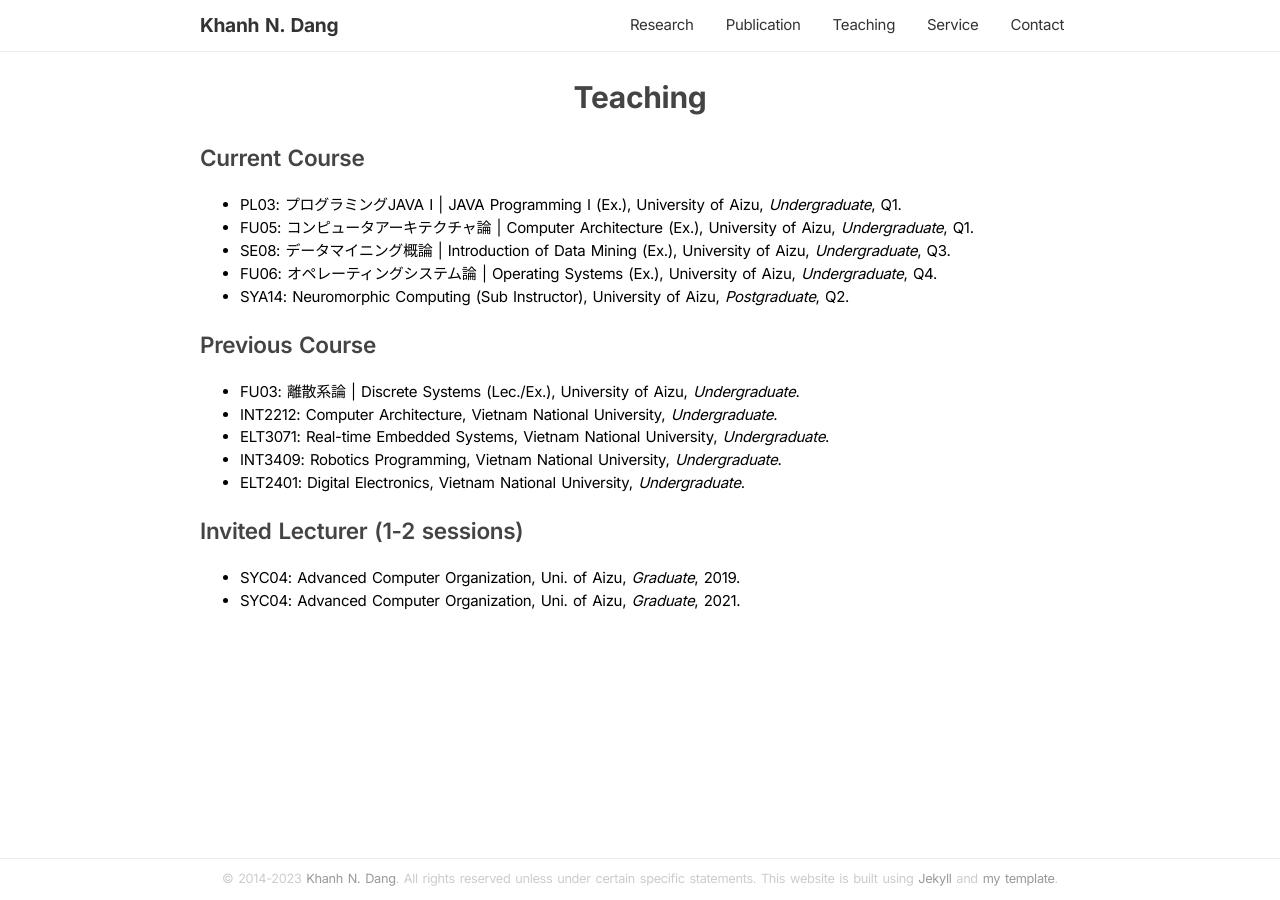
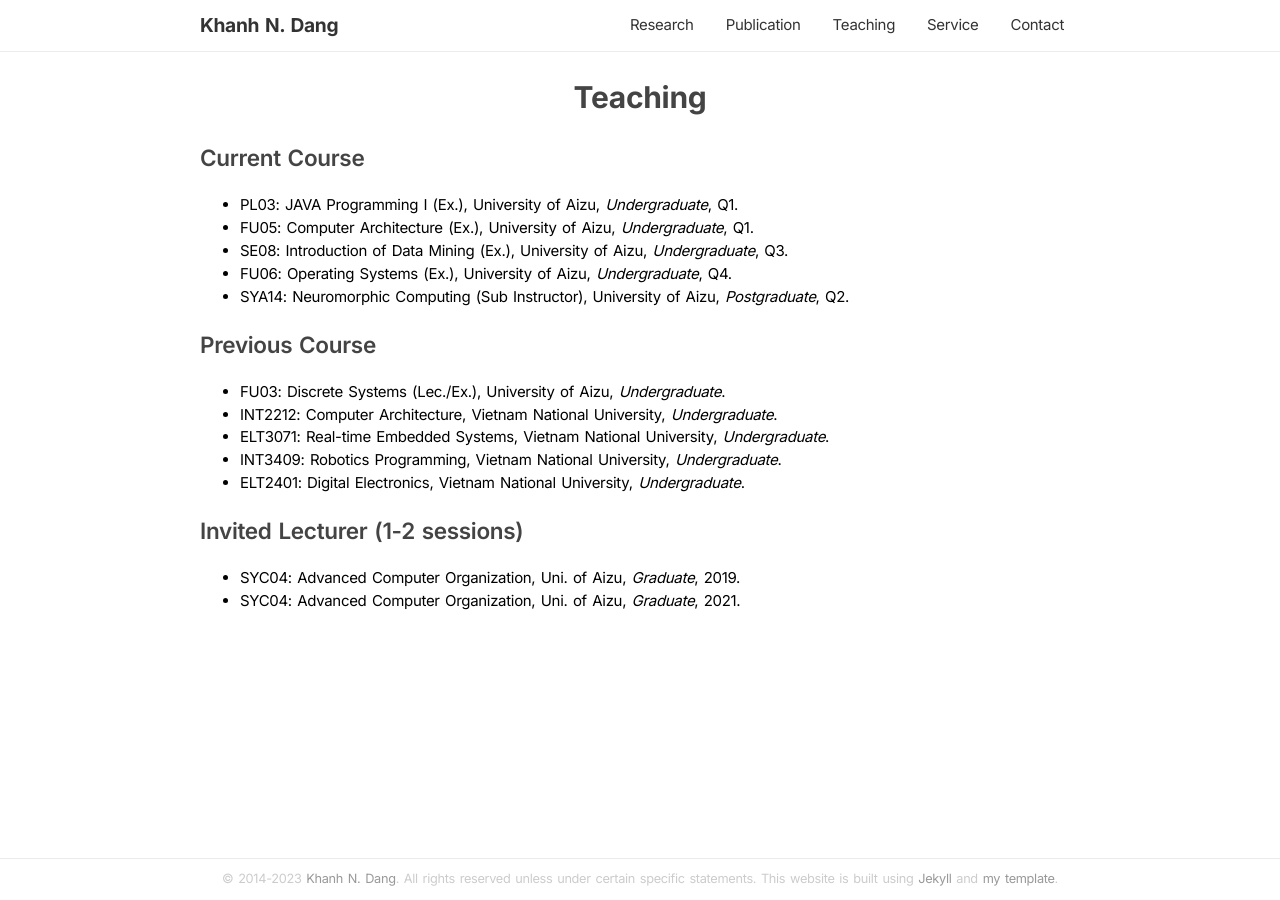
Before and after one commit to khanhdang/minimal-page, a Jekyll site: the page built from teaching.md, in a window 1280 px wide. Built offline with Jekyll 4.4.1, drawn with Linux system fonts in a browser that asks for light colours.

Commit message:
Update teaching.md

```diff
--- a/teaching.md
+++ b/teaching.md
@@ -7,14 +7,14 @@ title: Teaching
 # Teaching
 
 ## Current Course
-- PL03: プログラミングJAVA I \| JAVA Programming I (Ex.), University of Aizu, *Undergraduate*,  Q1.
-- FU05: コンピュータアーキテクチャ論 \| Computer Architecture (Ex.), University of Aizu, *Undergraduate*,  Q1.
-- SE08: データマイニング概論 \| Introduction of Data Mining (Ex.), University of Aizu, *Undergraduate*, Q3.
-- FU06: オペレーティングシステム論 \| Operating Systems (Ex.), University of Aizu, *Undergraduate*,  Q4.
+- PL03: JAVA Programming I (Ex.), University of Aizu, *Undergraduate*,  Q1.
+- FU05: Computer Architecture (Ex.), University of Aizu, *Undergraduate*,  Q1.
+- SE08: Introduction of Data Mining (Ex.), University of Aizu, *Undergraduate*, Q3.
+- FU06: Operating Systems (Ex.), University of Aizu, *Undergraduate*,  Q4.
 - SYA14: Neuromorphic Computing (Sub Instructor), University of Aizu, *Postgraduate*,  Q2.
 
 ## Previous Course
-- FU03: 離散系論 \| Discrete Systems (Lec./Ex.), University of Aizu, *Undergraduate*.
+- FU03: Discrete Systems (Lec./Ex.), University of Aizu, *Undergraduate*.
 - INT2212: Computer Architecture, Vietnam National University, *Undergraduate*.
 - ELT3071: Real-time Embedded Systems, Vietnam National University, *Undergraduate*.
 - INT3409: Robotics Programming, Vietnam National University, *Undergraduate*.
```
